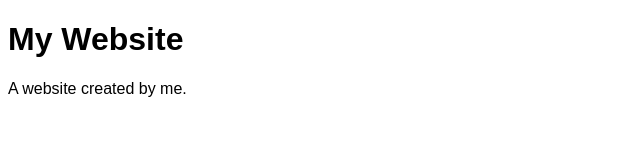
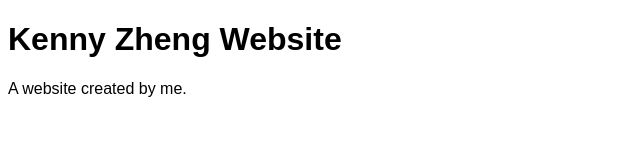
Before and after one commit to kennyzheng0403/KennyZheng, a plain HTML site: page index.html in a window 1280 px wide. Shown: the whole page, without its empty margins (0-640 px from the left). Drawn offline with Linux system fonts and the light colour scheme.

Commit message:
Update index.html

```diff
--- a/index.html
+++ b/index.html
@@ -12,7 +12,7 @@ body {
 </head>
 <body>
 
-<h1>My Website</h1>
+<h1>Kenny Zheng Website</h1>
 <p>A website created by me.</p>
 
 </body>
```
